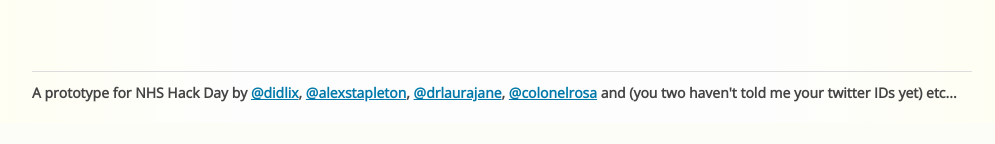
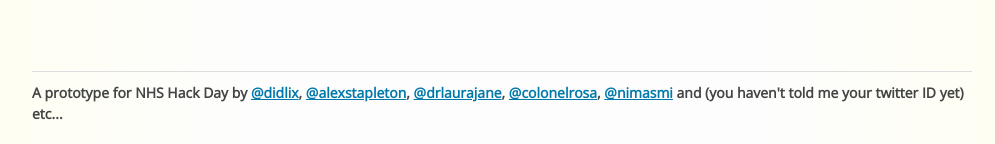
Before and after one commit to didlix/NHSHackDay-ChronicIllnessDating, a Django app: page / in a window 1280 px wide. Shown: the part 917-1061 px from the top of the page, without its empty margins (138-1133 px from the left). Before the commit the page ends 1019 px from the top, so only its background shows below. Run offline with Django 3.2, Linux system fonts and the light colour scheme; parts of the project's set-up code (start-up, migrations or seed data) failed here and were passed over; some web fonts are replaced.

Commit message:
my twitter username

```diff
--- a/nhsdating/nhshd/templates/layouts/base.html
+++ b/nhsdating/nhshd/templates/layouts/base.html
@@ -79,7 +79,7 @@
 
     <footer class="sixteen columns">
 
-        <p>A prototype for NHS Hack Day by <a href="#">@didlix</a>, <a href="#">@alexstapleton</a>, <a href="#">@drlaurajane</a>, <a href="#">@colonelrosa</a> and (you two haven't told me your twitter IDs yet) etc...</p>
+        <p>A prototype for NHS Hack Day by <a href="#">@didlix</a>, <a href="#">@alexstapleton</a>, <a href="#">@drlaurajane</a>, <a href="#">@colonelrosa</a>, <a href="#">@nimasmi</a> and (you haven't told me your twitter ID yet) etc...</p>
     </footer>
 
   </div><!-- container -->
```
